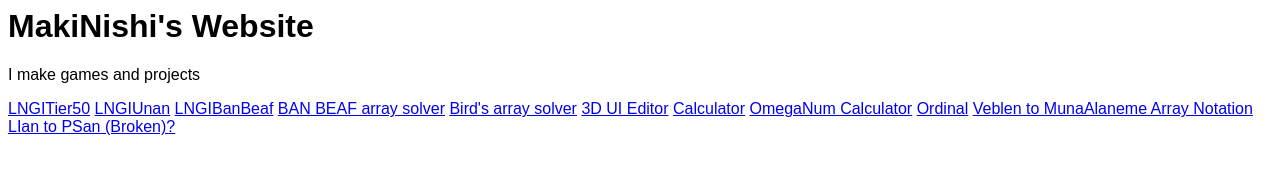
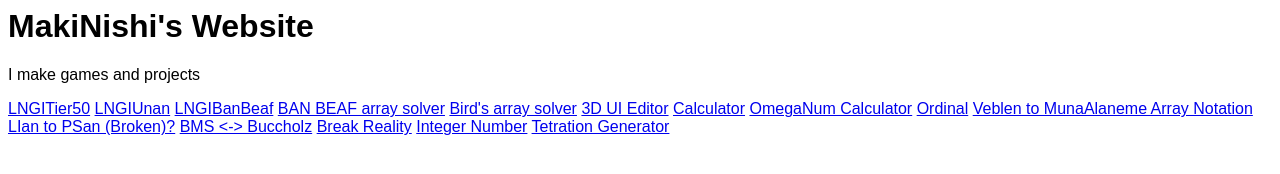
Before and after one commit to MakiNishi3/test, a plain HTML site: page index.html in a window 1280 px wide. Drawn offline with Linux system fonts and the light colour scheme.

Commit message:
Update index.html

```diff
--- a/index.html
+++ b/index.html
@@ -18,3 +18,7 @@ body {
 <a href="https://makinishi3.github.io/test/ordinal">Ordinal</a>
 <a href="https://makinishi3.github.io/test/veblentomunaan">Veblen to MunaAlaneme Array Notation</a>
 <a href="https://makinishi3.github.io/test/convertlianswaptopsan.html">LIan to PSan (Broken)?</a>
+<a href="https://makinishi3.github.io/test/bms-vs-buccholz">BMS <-> Buccholz</a>
+<a href="https://makinishi3.github.io/test/break_reality">Break Reality</a>
+<a href="https://makinishi3.github.io/test/integer number">Integer Number</a>
+<a href="https://makinishi3.github.io/test/tetration">Tetration Generator</a>
```
